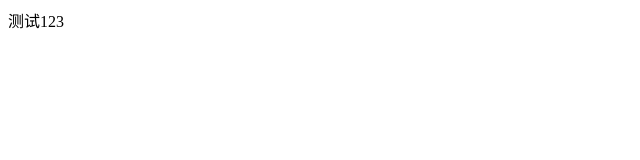
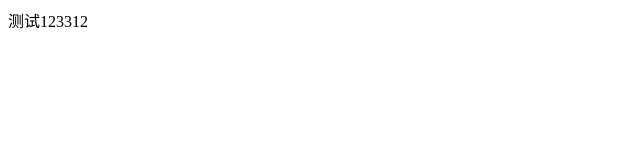
Before and after one commit to 117yin-shi/testRepo, a plain HTML site: page index.html in a window 1280 px wide. Shown: the full height of the page, 0-640 px from the left. Drawn offline with Linux system fonts and the light colour scheme.

Commit message:
123456 fix: 修复第一版本呢

```diff
--- a/index.html
+++ b/index.html
@@ -6,6 +6,6 @@
     <title>Document</title>
   </head>
   <body>
-    <div>测试123</div>
+    <div>测试123312</div>
   </body>
 </html>
```
